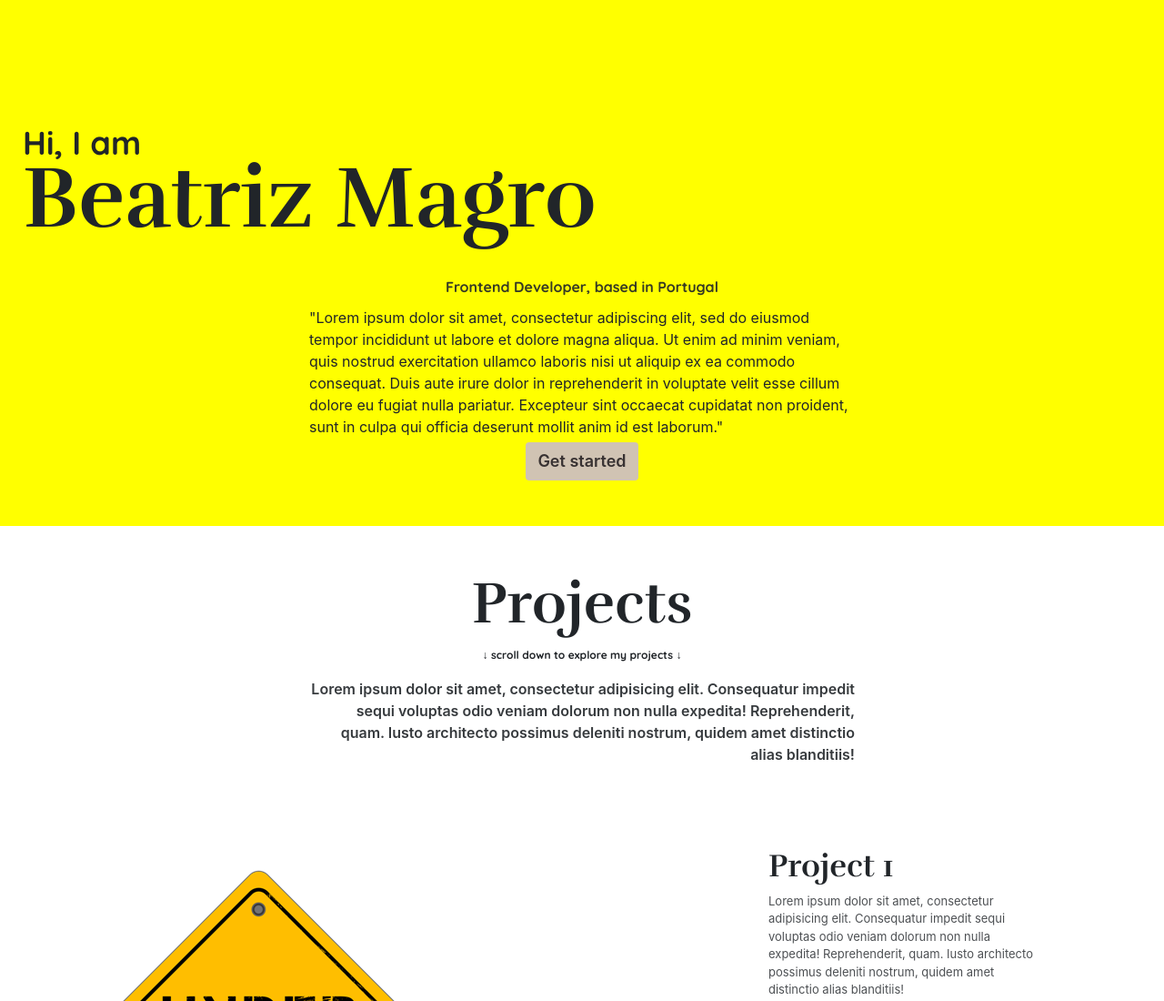
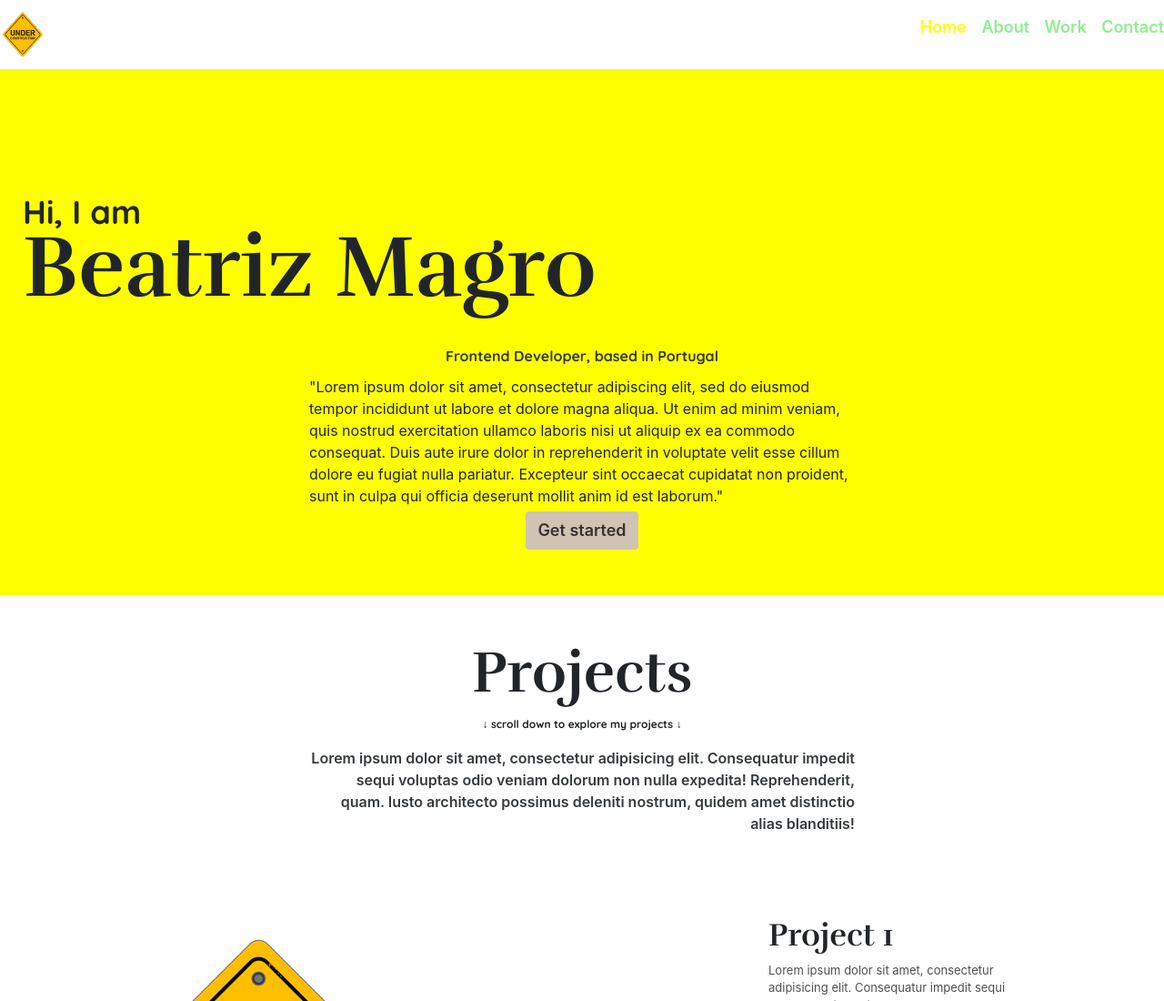
Before and after one commit to BeatrizMagro/portfolio_project, a plain HTML site: page index.html in a window 1280 px wide. Shown: the top 1100 px of the page at 91% size. Drawn offline with nearby package versions, Linux system fonts and the light colour scheme; a web font is replaced by a local one.

Commit message:
Created nav

```diff
--- a/index.html
+++ b/index.html
@@ -42,6 +42,23 @@
     <title>Homepage | Beatriz Magro</title>
   </head>
   <body>
+    <nav class="d-flex justify-content-between">
+      <img src="img/under_construction.png" class="logo" alt="">
+      <ul>
+        <li class="active">
+          <a href="/">Home</a>
+        </li>
+        <li>
+          <a href="/about.html">About</a>
+        </li>
+        <li>
+          <a href="/work.html">Work</a>
+        </li>
+        <li>
+          <a href="/contact.html">Contact</a>
+        </li>
+      </ul>
+    </nav>
     <div class="page-container">
       <header>
           <p class="greetings">Hi, I am</p>
--- a/styles/portfolio.css
+++ b/styles/portfolio.css
@@ -1,6 +1,37 @@
 :root {
   --primary-font-family: "Quicksand", sans-serif;
   --secondary-font-family: "Rufina", serif;
+}
+
+/* Editar tamanho do logo no responsive */
+.logo {
+  max-width: 50px;
+}
+
+nav {
+  padding: 10px 0;
+}
+
+nav ul {
+  padding: 0;
+}
+
+nav li {
+  display: inline;
+  list-style: none;
+  line-height: 40px;
+  margin-left: 12px;
+}
+
+nav a {
+  text-decoration: none;
+  color: lightgreen;
+  transition: all 100ms ease-in-out;
+}
+
+nav a:hover,
+nav li.active a {
+  color: yellow;
 }
 
 .greetings {
@@ -267,4 +298,8 @@ p {
     margin-bottom: 10px;
     text-align: left;
   }
+
+  nav a {
+    font-size: 12px;
+  }
 }
```
